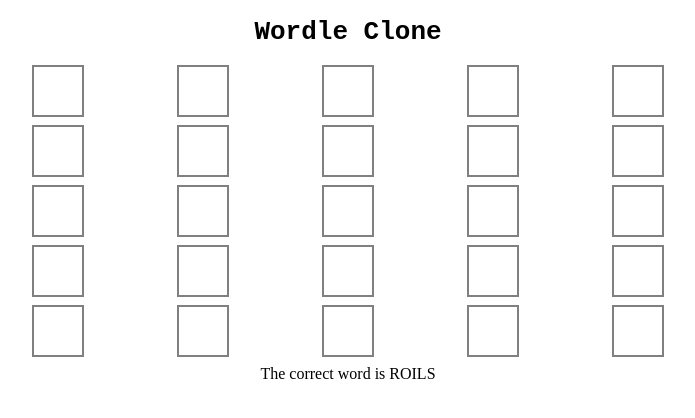
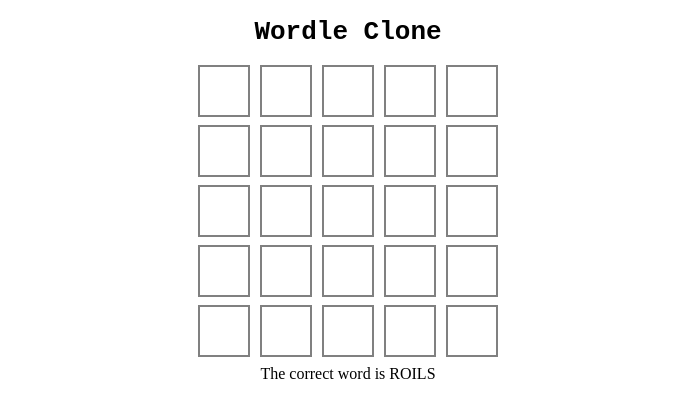
Before and after one commit to gabriel-macario/friends-with-grudges, a React (Vite) app: page / in a window 1280 px wide. Shown: the top 418 px of the page, without its empty margins (292-987 px from the left). Built offline with nearby package versions, Linux system fonts and the light colour scheme.

Commit message:
Adjust gameboard width

```diff
--- a/src/components/GameBoard.tsx
+++ b/src/components/GameBoard.tsx
@@ -21,7 +21,7 @@
     justifyContent: "center",
     margin: "auto",
     overflow: "hidden",
-    width: "50%",
+    width: "300px",
 }
 
 const GameBoard: React.FC<GameBoardProps> = ({}: GameBoardProps  ) => {
```
